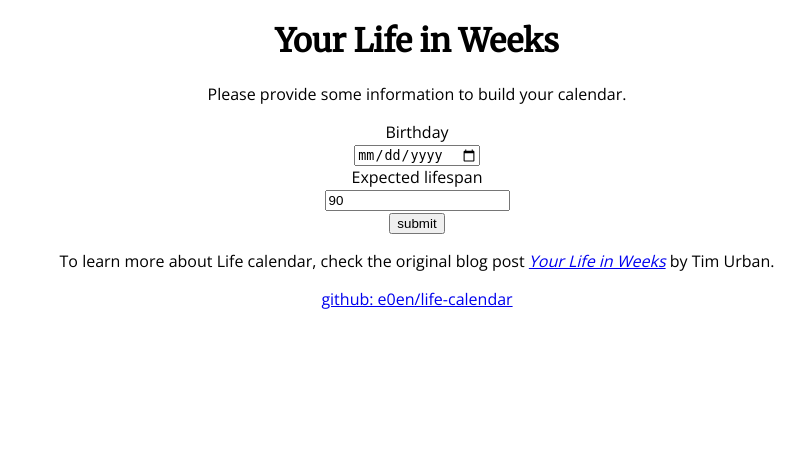
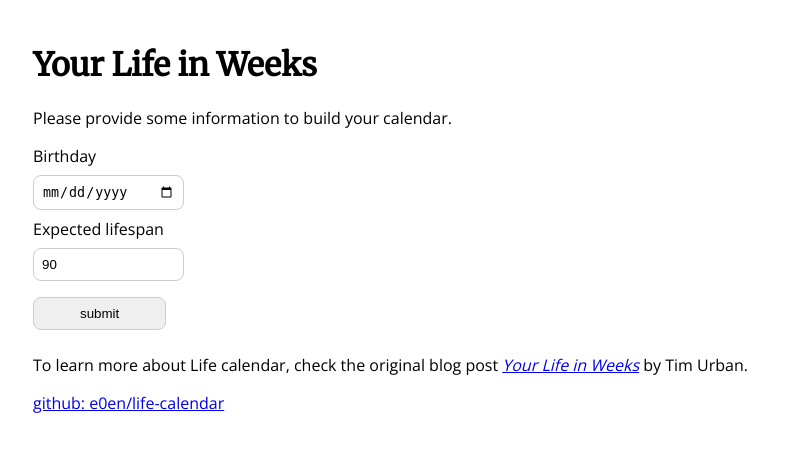
Before and after one commit to e0en/life-calendar, a Flask app: page / in a window 1280 px wide. Shown: the top 452 px of the page, without its empty margins (223-1027 px from the left). Run offline with Flask 2, Linux system fonts and the light colour scheme.

Commit message:
Adjust form and calendar style

```diff
--- a/static/screen.css
+++ b/static/screen.css
@@ -5,7 +5,9 @@ body {
 }
 
 #wrapper {
+  text-align: left;
   margin: 0 auto;
+  padding: 1em;
   max-width: 768px;
 }
 
@@ -13,9 +15,18 @@ h1 {
   font-family: 'Merriweather', serif;
 }
 
+input {
+  width: 10em;
+  margin: 8px 0 8px 0;
+  padding: 8px;
+  border: 1px solid #ccc;
+  border-radius: 8px;
+}
+
 table {
   box-sizing: border-box;
   margin: 0;
+  margin-left: -5em;
   padding: 0;
   border-spacing: 1px;
   width: 100%;
@@ -30,13 +41,13 @@ tr {
 }
 
 td.year-label {
-  width: 3%;
+  width: 5em;
 }
 
 td.week {
   box-sizing: border-box;
   margin: 0;
-  padding-bottom: calc(97% / 52 / 1.2);
+  padding-bottom: calc((100% - 5em) / 52 / 1.2);
   background: white;
   border: 1px black solid;
   border-radius: 2px;
```
